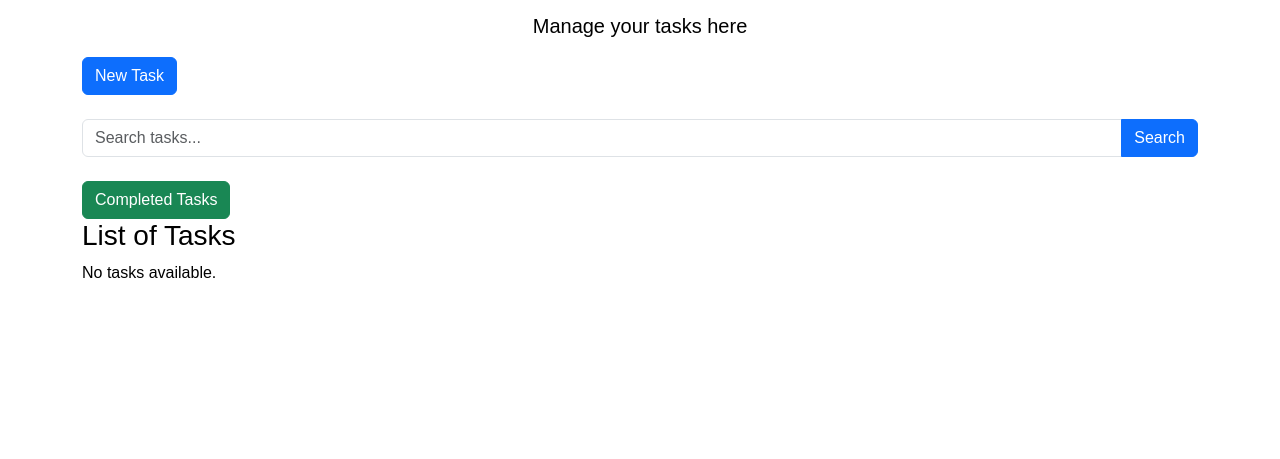
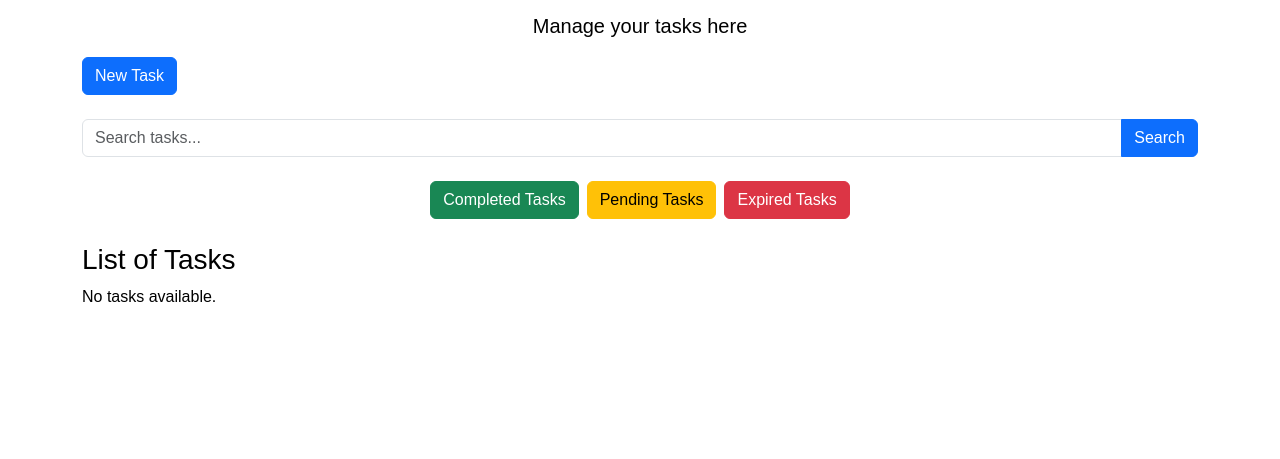
Before and after one commit to GhaLuccas/To-do, a Django app: page /Todo/task/ in a window 1280 px wide. Shown: the part 151-610 px from the top of the page. Run offline with Django 5.2, Linux system fonts and the light colour scheme; the visitor is signed in with stand-in values (Sample User, id 1); data that the repository does not hold is empty.

Commit message:
filter btn OK

```diff
--- a/Todo/task/templates/task.html
+++ b/Todo/task/templates/task.html
@@ -28,11 +28,24 @@
     </form>
 </div>
 
-
-<form method="get">
-    <button type="submit" class="btn btn-success" id="completed" name="completed" value="true">Completed Tasks</button>
-</form>
-
+<!-- Filter Buttons -->
+<div class="d-flex justify-content-center mb-4 gap-2 flex-wrap">
+    <form method="get" class="d-inline">
+        <button type="submit" class="btn btn-success" id="completed" name="completed" value="true">
+            Completed Tasks
+        </button>
+    </form>
+    <form method="get" class="d-inline">
+        <button type="submit" class="btn btn-warning" id="pending" name="pending" value="true">
+            Pending Tasks
+        </button>
+    </form>
+    <form method="get" class="d-inline">
+        <button type="submit" class="btn btn-danger" id="expired" name="expired" value="true">
+            Expired Tasks
+        </button>
+    </form>
+</div>
 
 <!-- Task List -->
 <div>
--- a/Todo/task/views.py
+++ b/Todo/task/views.py
@@ -19,16 +19,27 @@ def home_page(request):
 
 @login_required
 def task_page(request):
+
     request_user = request.user
     tasks = Task.objects.filter(author=request_user)
+
     for task in tasks:
         task.update_status()
+
     search_query = request.GET.get('search', '')
     completed = request.GET.get('completed' , '')
+    pending = request.GET.get('pending' , '')
+    expired = request.GET.get('expired' , '')
+
     if search_query:
         tasks = tasks.filter(Q(title__icontains=search_query) | Q(context__icontains=search_query))
     if completed.lower() == "true":
         tasks = tasks.filter(status='done')
+    if pending.lower() == "true":
+        tasks = tasks.filter(status='pending')
+    if expired.lower() =="true":
+        tasks = tasks.filter(status='expired')
+
     return render (request , "task.html" , {'tasks':tasks})
 
 @login_required
```
